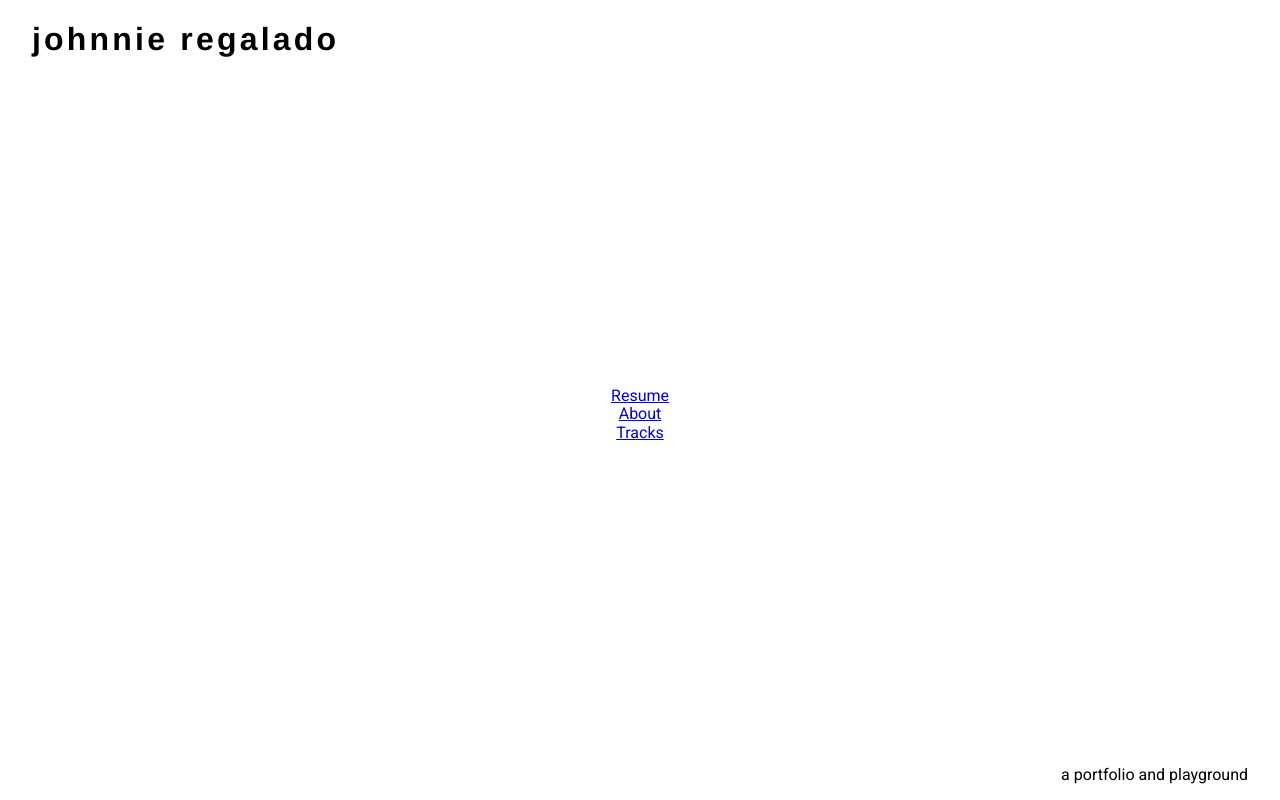
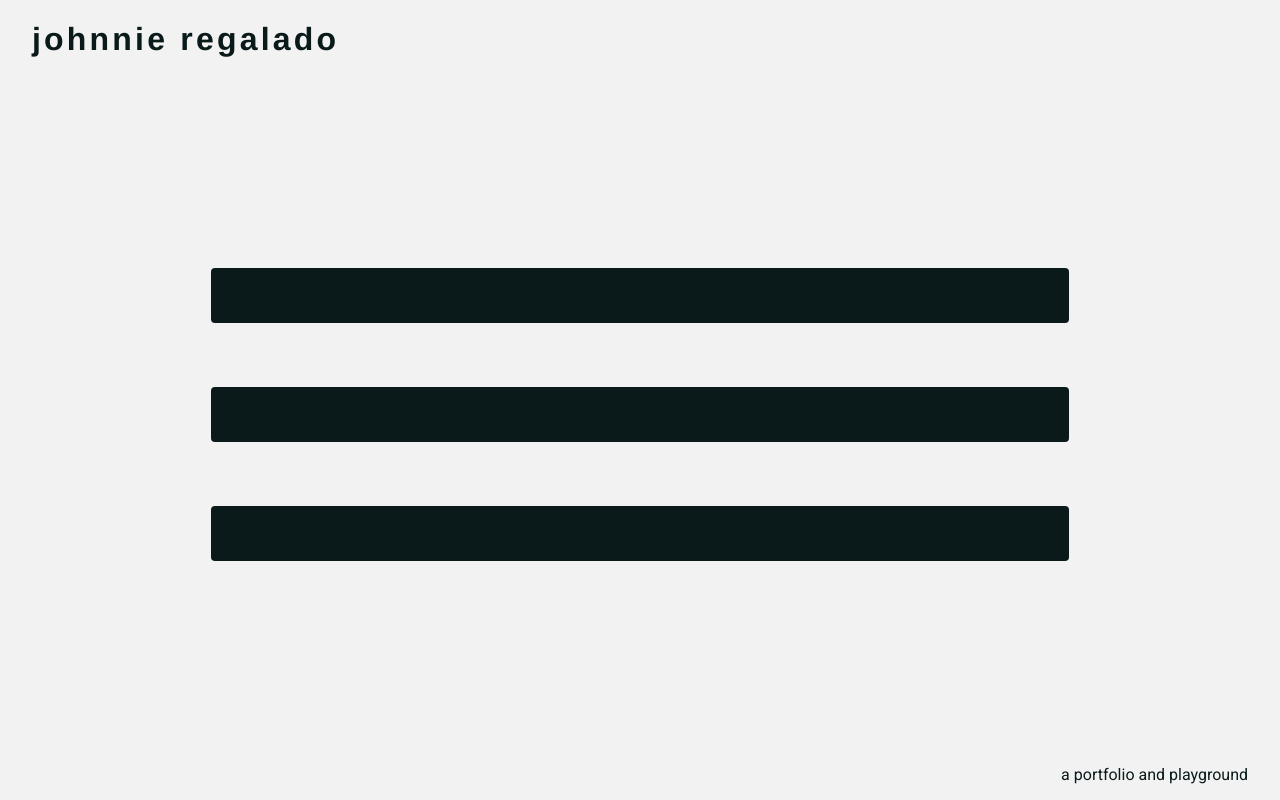
Before and after one commit to johnniereg/portfolio, a React (Create React App) app: page / in a window 1280 px wide. Built offline with nearby package versions, Linux system fonts and the light colour scheme; a web font is replaced by a local one.

Commit message:
Style update

```diff
--- a/src/App.scss
+++ b/src/App.scss
@@ -4,6 +4,7 @@
 
 .home {
   height: 100vh;
+  background-color: #f2f2f2;
   padding-left: 2rem;
   padding-right: 2rem;
   display: flex;
@@ -16,6 +17,7 @@ header {
 
   .nameplate {
     font-family: $font-stack-primary;
+    color: #0a1a1a;
     letter-spacing: .1em;
     text-transform: lowercase;
   }
@@ -27,12 +29,32 @@ nav {
   justify-content: center;
 
   .nav-item {
-    width: 100%;
+    width: 60%;
+    padding: 0 4rem;
+    margin: 2rem 0;
     text-align: center;
+    background-color: #0a1a1a;
+      border-radius: 4px;
+
+    transition: all 0.3s linear;
+
+    @media screen and (max-width: 768px){
+      background-color: transparent;
+      text-decoration: underline;
+    }
+
+    &:hover {
+      color: #f2f2f2;
+      padding: 0;
+      margin: 0;
+    }
   }
 
   a {
-    font-family: $font-stack-secondary;
+    font-family: $font-stack-primary;
+    font-size: 3rem;
+    color: #0a1a1a;
+    text-decoration: none;
   }
 }
 
@@ -42,5 +64,6 @@ footer {
 
   p {
     font-family: $font-stack-secondary;
+    color: #0a1a1a;
   }
 }
```
